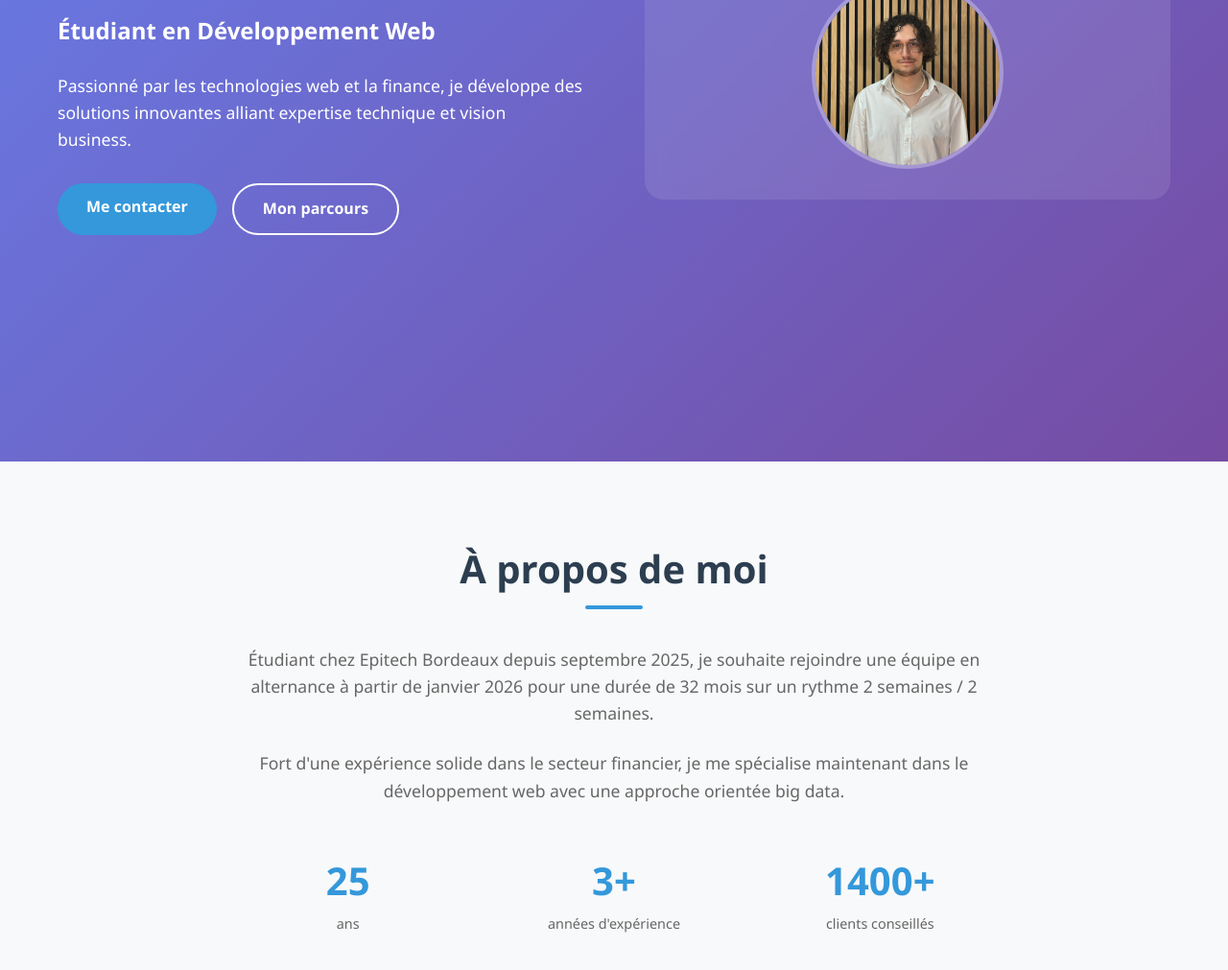
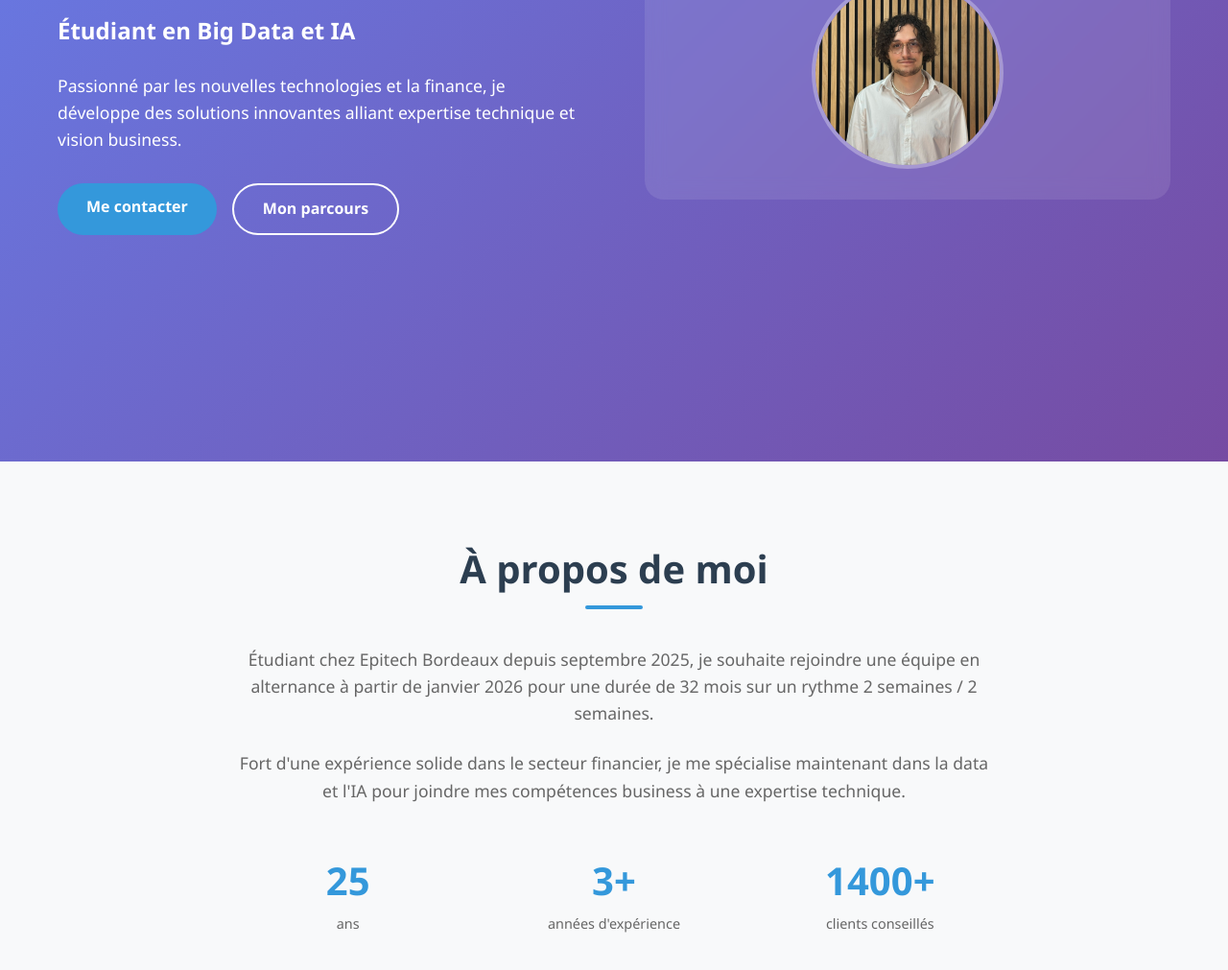
Before and after one commit to KurtGilmant/KurtGilmant.github.io, a plain HTML site: page index.html in a window 1280 px wide. Shown: the part 319-1330 px from the top of the page at 96% size. Drawn offline with Linux system fonts and the light colour scheme.

Commit message:
FIX Data and ia spe

```diff
--- a/index.html
+++ b/index.html
@@ -34,8 +34,8 @@
         <div class="hero-content">
             <div class="hero-text">
                 <h1>Kurt Gilmant</h1>
-                <h2>Étudiant en Développement Web</h2>
-                <p>Passionné par les technologies web et la finance, je développe des solutions innovantes alliant expertise technique et vision business.</p>
+                <h2>Étudiant en Big Data et IA</h2>
+                <p>Passionné par les nouvelles technologies et la finance, je développe des solutions innovantes alliant expertise technique et vision business.</p>
                 <div class="hero-buttons">
                     <a href="#contact" class="btn btn-primary">Me contacter</a>
                     <a href="#experience" class="btn btn-secondary">Mon parcours</a>
@@ -56,7 +56,7 @@
             <div class="about-content">
                 <div class="about-text">
                     <p>Étudiant chez Epitech Bordeaux depuis septembre 2025, je souhaite rejoindre une équipe en alternance à partir de janvier 2026 pour une durée de 32 mois sur un rythme 2 semaines / 2 semaines.</p>
-                    <p>Fort d'une expérience solide dans le secteur financier, je me spécialise maintenant dans le développement web avec une approche orientée big data.</p>
+                    <p>Fort d'une expérience solide dans le secteur financier, je me spécialise maintenant dans la data et l'IA pour joindre mes compétences business à une expertise technique.</p>
                     <div class="about-stats">
                         <div class="stat">
                             <span class="stat-number">25</span>
```
